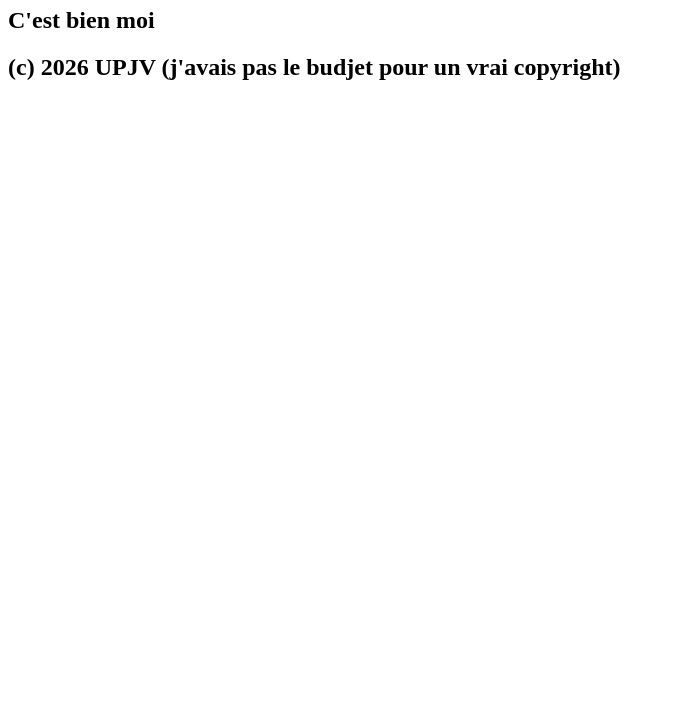
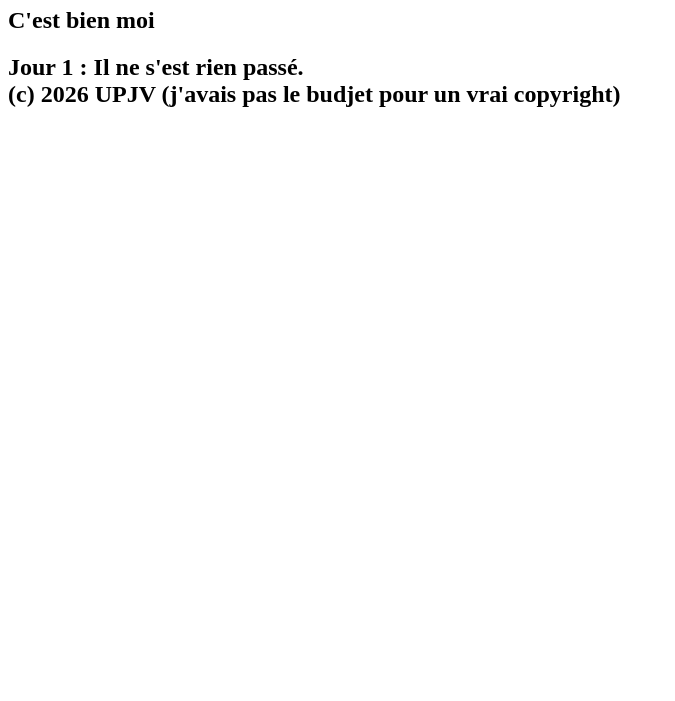
Before and after one commit to MicrobeTr/L2--Qualite_de_Code--Tristan_Soupeaux, a plain HTML site: page index.html in a window 1280 px wide. Shown: the part 99-800 px from the top of the page, without its empty margins (0-675 px from the left). Drawn offline with Linux system fonts and the light colour scheme.

Commit message:
je sais pas ce que je raconte

```diff
--- a/index.html
+++ b/index.html
@@ -15,6 +15,9 @@
 	</div>
 	<h1>Hello Worldd</h1>
 	<h2>C'est bien moi<h2>
+		<div>
+			Jour 1 : Il ne s'est rien passé.
+		</div>
 	<footer>(c) 2026 UPJV (j'avais pas le budjet pour un vrai copyright)</footer>
 </body>
 </html>
```
